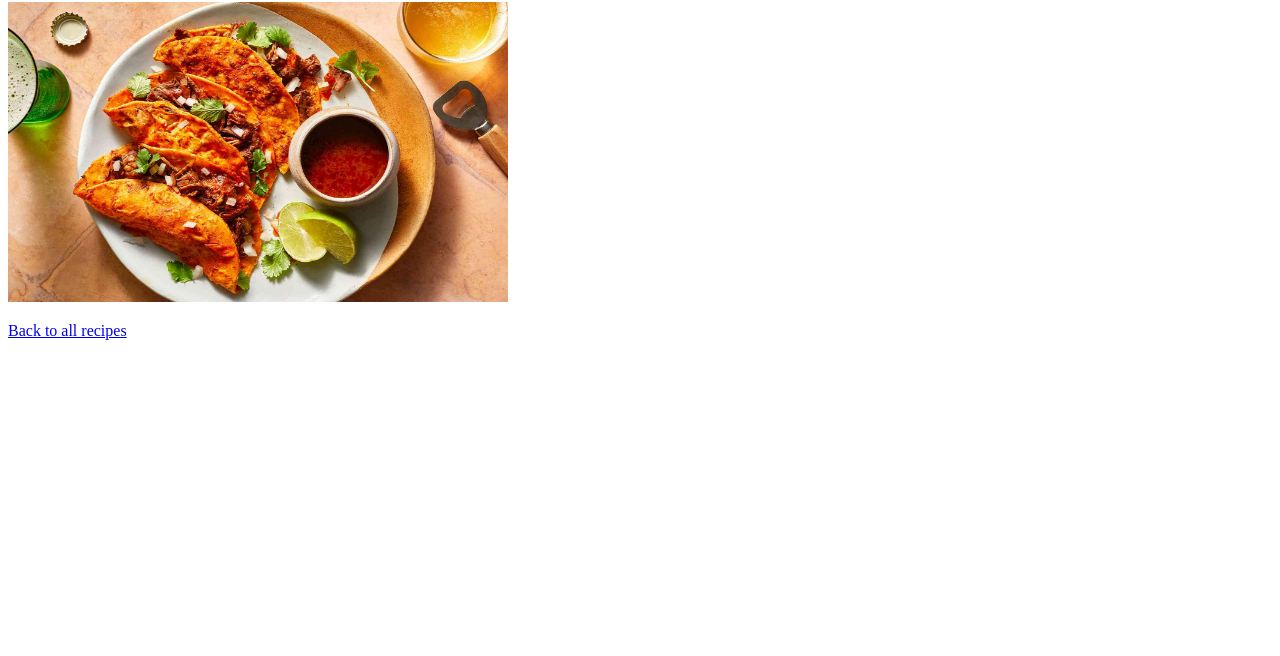
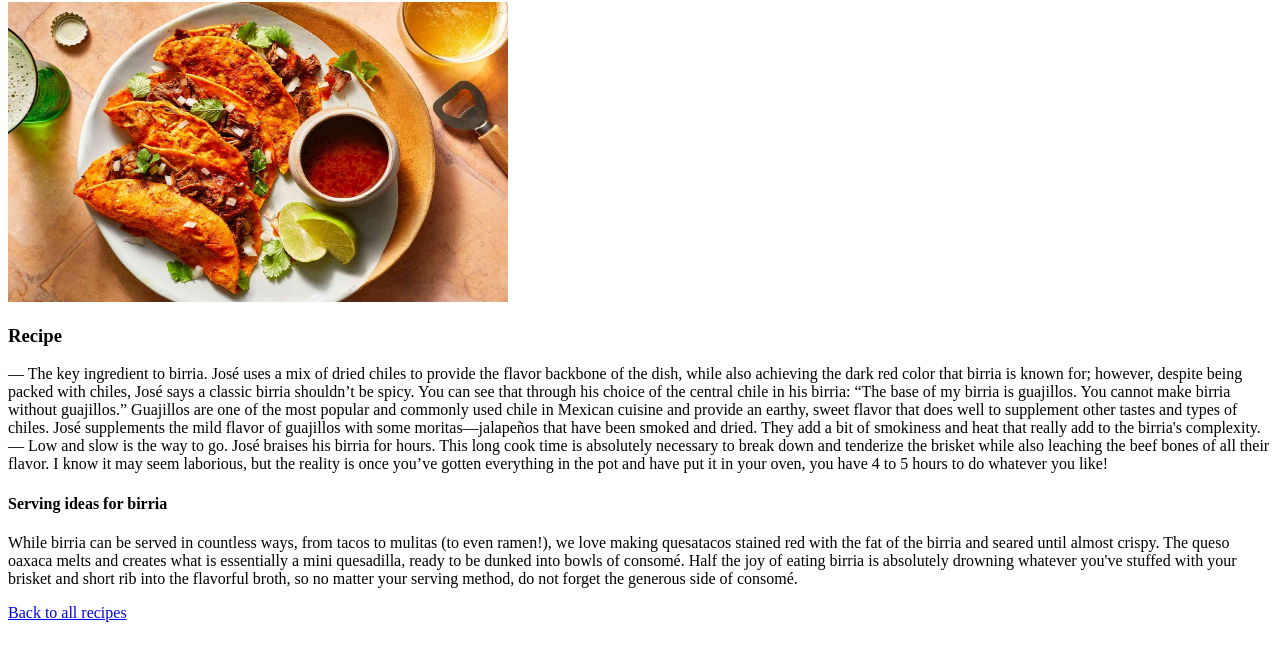
Before and after one commit to z0gard/odin-recipes, a plain HTML site: page recipes/birria_tacos.html in a window 1280 px wide. Shown: the part 78-734 px from the top of the page. Drawn offline with Linux system fonts and the light colour scheme.

Commit message:
added the recipes to each page.

```diff
--- a/recipes/birria_tacos.html
+++ b/recipes/birria_tacos.html
@@ -10,6 +10,27 @@
     <p>
     <img src="../images/birria-tacos.jpeg" alt="birria tacos" height="300" width="500">
     </p>
+    <h3>Recipe</h3>
+    <p>
+        — The key ingredient to birria. José uses a mix of dried chiles to provide the flavor backbone of the dish, while also achieving the dark red color that birria is known for; however,
+        despite being packed with chiles, José says a classic birria shouldn’t be spicy.
+        You can see that through his choice of the central chile in his birria: “The base of my birria is guajillos.
+        You cannot make birria without guajillos.” Guajillos are one of the most popular and commonly used chile in Mexican cuisine and provide an earthy,
+        sweet flavor that does well to supplement other tastes and types of chiles.
+        José supplements the mild flavor of guajillos with some moritas—jalapeños that have been smoked and dried.
+        They add a bit of smokiness and heat that really add to the birria's complexity.
+        — Low and slow is the way to go. José braises his birria for hours.
+        This long cook time is absolutely necessary to break down and tenderize the brisket while also leaching the beef bones of all their flavor.
+        I know it may seem laborious, but the reality is once you’ve gotten everything in the pot and have put it in your oven, you have 4 to 5 hours to do whatever you like!
+    </p>
+    <h4>Serving ideas for birria</h4>
+    <p>
+        While birria can be served in countless ways, from tacos to mulitas (to even ramen!),
+        we love making quesatacos stained red with the fat of the birria and seared until almost crispy.
+        The queso oaxaca melts and creates what is essentially a mini quesadilla, ready to be dunked into bowls of consomé.
+        Half the joy of eating birria is absolutely drowning whatever you've stuffed with your
+        brisket and short rib into the flavorful broth, so no matter your serving method, do not forget the generous side of consomé.
+    </p>
 
     <a href="../index.html">Back to all recipes</a>
 
```
Also changed, not shown: recipes/lasagna.html (+22 -0 lines), recipes/lobster_bisque.html (+34 -0 lines).
